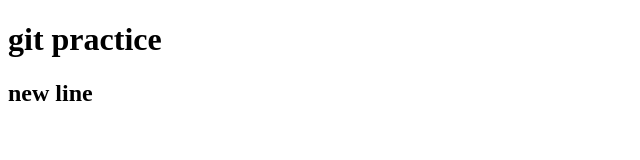
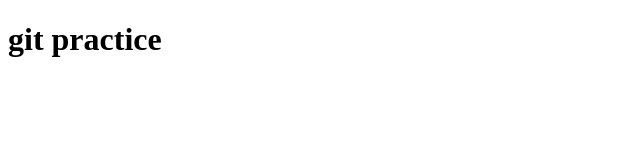
Before and after one commit to Charantej21/git-practice, a plain HTML site: page index.html in a window 1280 px wide. Shown: the whole page, without its empty margins (0-640 px from the left). Drawn offline with Linux system fonts and the light colour scheme.

Commit message:
removed new line

```diff
--- a/index.html
+++ b/index.html
@@ -7,6 +7,5 @@
 </head>
 <body>
     <h1>git practice</h1>
-    <h2>new line</h2>
 </body>
 </html>
```
